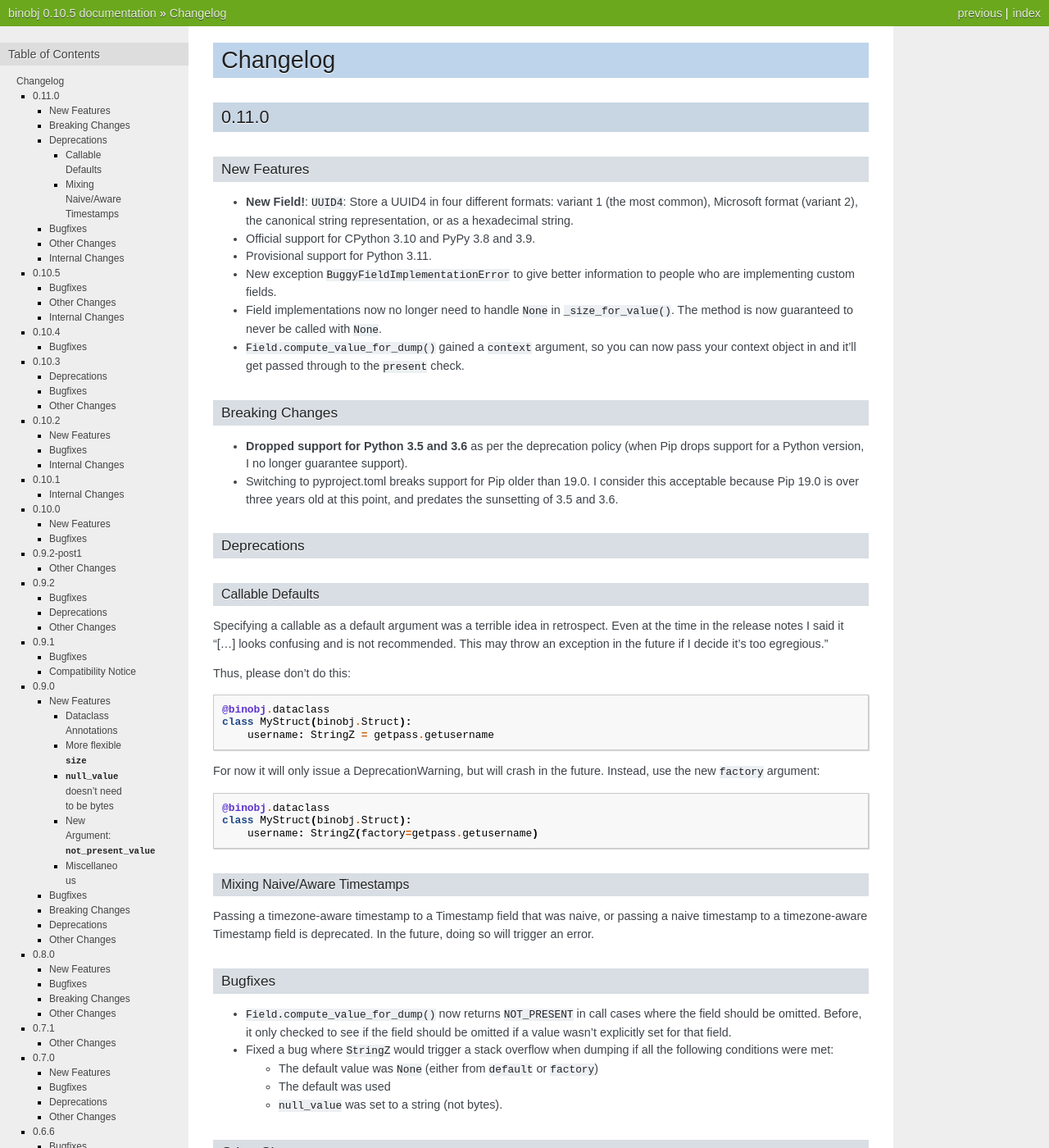
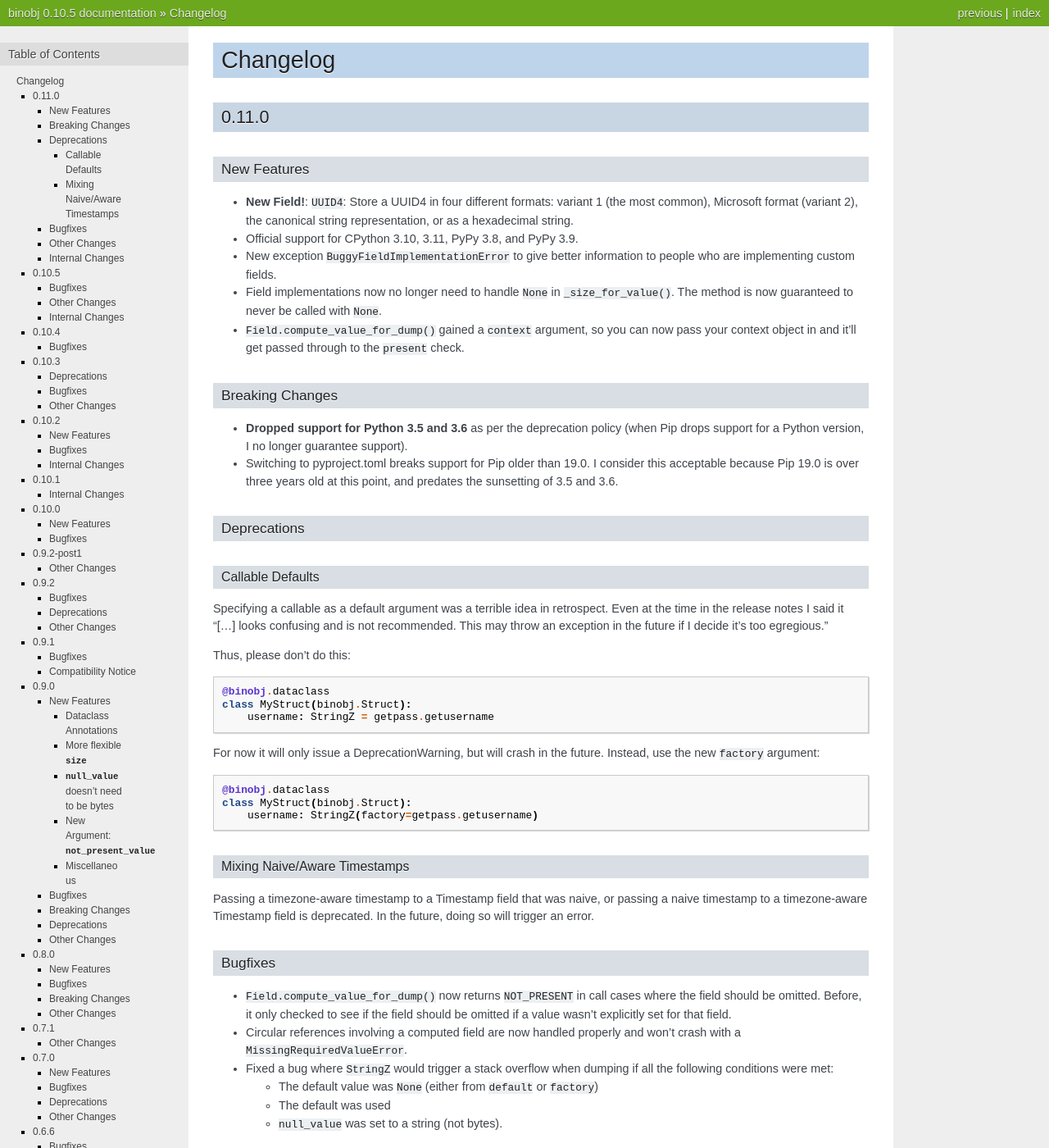
Before and after one commit to dargueta/binobj, a Sphinx documentation site: the page built from docs/source/CHANGELOG.rst, in a window 1280 px wide and 1400 px high. Shown: the whole window at 82% size. Built offline with Sphinx 7.4.7, drawn with Linux system fonts in a browser that asks for light colours.

Commit message:
Update changelog

```diff
--- a/docs/source/CHANGELOG.rst
+++ b/docs/source/CHANGELOG.rst
@@ -10,8 +10,7 @@
 * **New Field!**: ``UUID4``: Store a UUID4 in four different formats: variant 1 (the
   most common), Microsoft format (variant 2), the canonical string representation, or as
   a hexadecimal string.
-* Official support for CPython 3.10 and PyPy 3.8 and 3.9.
-* Provisional support for Python 3.11.
+* Official support for CPython 3.10, 3.11, PyPy 3.8, and PyPy 3.9.
 * New exception ``BuggyFieldImplementationError`` to give better information to people
   who are implementing custom fields.
 * Field implementations now no longer need to handle ``None`` in ``_size_for_value()``.
@@ -68,6 +67,8 @@
 * ``Field.compute_value_for_dump()`` now returns ``NOT_PRESENT`` in call cases where
   the field should be omitted. Before, it only checked to see if the field should be
   omitted if a value wasn't explicitly set for that field.
+* Circular references involving a computed field are now handled properly and won't
+  crash with a ``MissingRequiredValueError``.
 * Fixed a bug where ``StringZ`` would trigger a stack overflow when dumping if all
   the following conditions were met:
 
```
